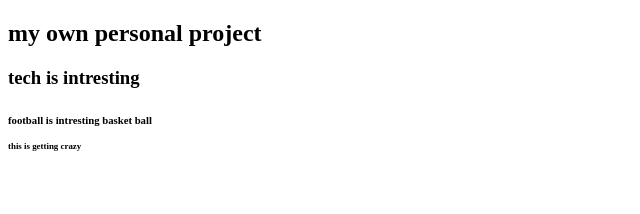
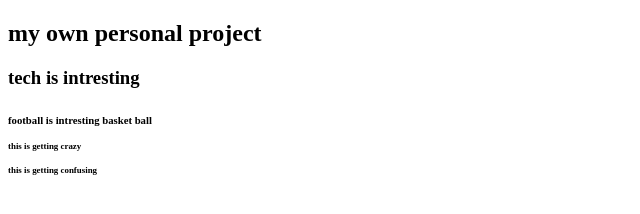
Before and after one commit to justaustinm/second-project, a plain HTML site: page index.html in a window 1280 px wide. Shown: the full height of the page, 0-640 px from the left. Drawn offline with Linux system fonts and the light colour scheme.

Commit message:
this is getting confusing

```diff
--- a/index.html
+++ b/index.html
@@ -11,6 +11,7 @@
          <h6>football is intresting
           <h7>basket ball
          <h5>this is getting crazy
+          <h5>this is getting confusing
             </h4>
         </h3>
     </h2>
```
